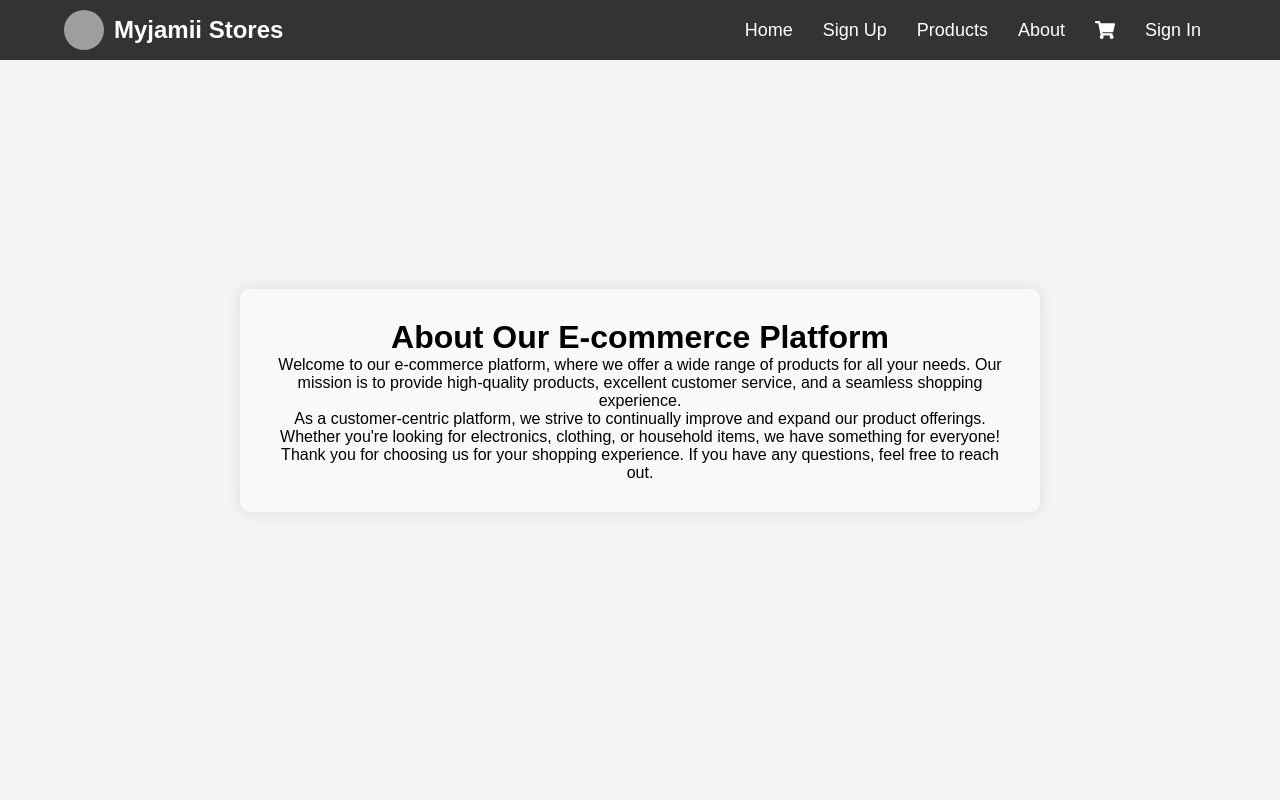
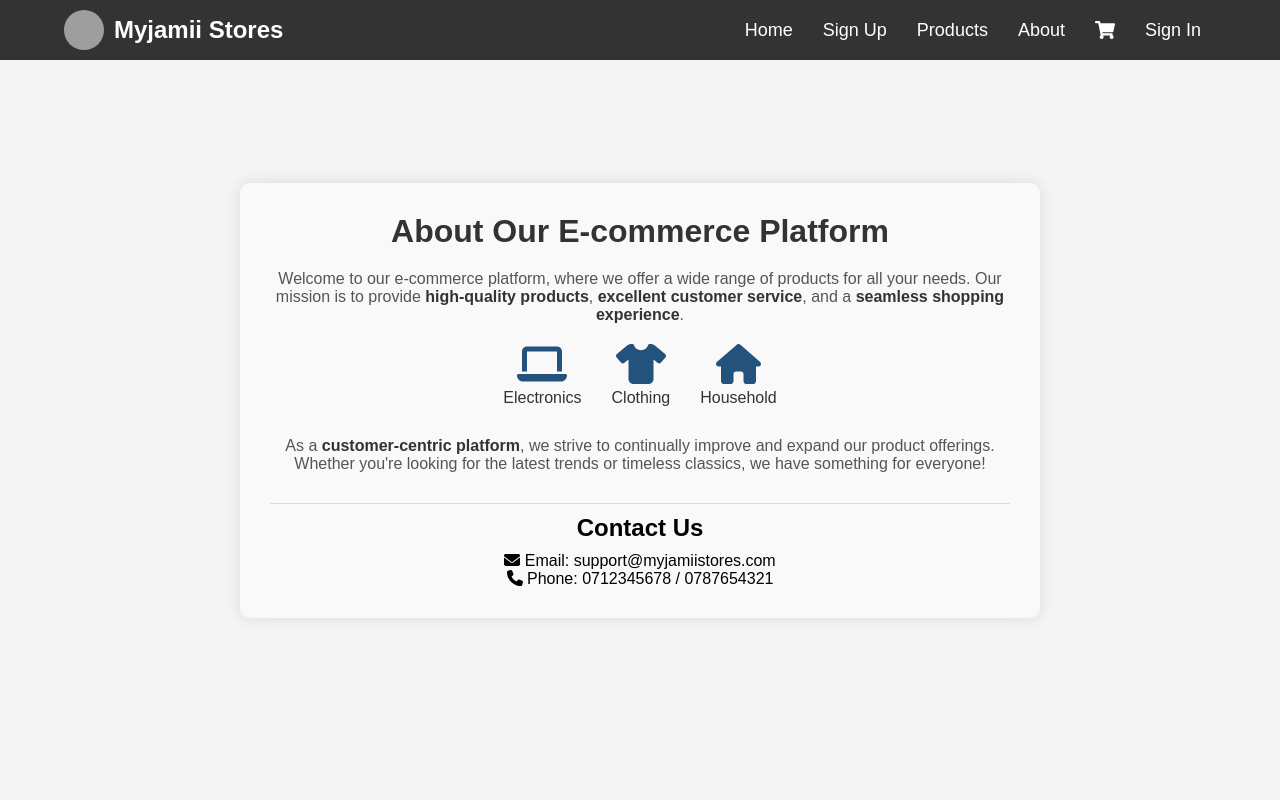
Before and after one commit to kouragita/myjamii-store, a React (Vite) app in the folder client/: page /about in a window 1280 px wide. Shown: the top 800 px of the page. Built offline with nearby package versions, Linux system fonts and the light colour scheme; grey boxes are pictures that could not be loaded.

Commit message:
update the about, footer, home

```diff
--- a/client/package.json
+++ b/client/package.json
@@ -10,6 +10,8 @@
     "preview": "vite preview"
   },
   "dependencies": {
+    "@fortawesome/free-solid-svg-icons": "^6.6.0",
+    "@fortawesome/react-fontawesome": "^0.2.2",
     "axios": "^1.7.7",
     "cors": "^2.8.5",
     "react": "^18.3.1",
--- a/client/src/components/About.jsx
+++ b/client/src/components/About.jsx
@@ -1,21 +1,48 @@
 import React from 'react';
+import { FontAwesomeIcon } from '@fortawesome/react-fontawesome';
+import { faLaptop, faTshirt, faHome, faEnvelope, faPhone } from '@fortawesome/free-solid-svg-icons';
 
 const About = () => {
   return (
     <div style={styles.container}>
       <div style={styles.content}>
-        <h1>About Our E-commerce Platform</h1>
-        <p>
-          Welcome to our e-commerce platform, where we offer a wide range of products for all your needs.
-          Our mission is to provide high-quality products, excellent customer service, and a seamless shopping experience.
-        </p>
-        <p>
-          As a customer-centric platform, we strive to continually improve and expand our product offerings.
-          Whether you're looking for electronics, clothing, or household items, we have something for everyone!
-        </p>
-        <p>
-          Thank you for choosing us for your shopping experience. If you have any questions, feel free to reach out.
-        </p>
+        <h1 style={styles.heading}>About Our E-commerce Platform</h1>
+
+        <div style={styles.section}>
+          <p style={styles.description}>
+            Welcome to our e-commerce platform, where we offer a wide range of products for all your needs.
+            Our mission is to provide <strong style={styles.highlight}>high-quality products</strong>,
+            <strong style={styles.highlight}> excellent customer service</strong>, and a <strong style={styles.highlight}>seamless shopping experience</strong>.
+          </p>
+        </div>
+
+        <div style={styles.iconContainer}>
+          <div style={styles.iconWrapper}>
+            <FontAwesomeIcon icon={faLaptop} style={styles.icon} />
+            <p>Electronics</p>
+          </div>
+          <div style={styles.iconWrapper}>
+            <FontAwesomeIcon icon={faTshirt} style={styles.icon} />
+            <p>Clothing</p>
+          </div>
+          <div style={styles.iconWrapper}>
+            <FontAwesomeIcon icon={faHome} style={styles.icon} />
+            <p>Household</p>
+          </div>
+        </div>
+
+        <div style={styles.section}>
+          <p style={styles.description}>
+            As a <strong style={styles.highlight}>customer-centric platform</strong>, we strive to continually improve and expand our product offerings.
+            Whether you're looking for the latest trends or timeless classics, we have something for everyone!
+          </p>
+        </div>
+
+        <div style={styles.contact}>
+          <h2 style={styles.contactHeading}>Contact Us</h2>
+          <p><FontAwesomeIcon icon={faEnvelope} /> Email: support@myjamiistores.com</p>
+          <p><FontAwesomeIcon icon={faPhone} /> Phone: 0712345678 / 0787654321</p>
+        </div>
       </div>
     </div>
   );
@@ -26,7 +53,7 @@ const styles = {
     display: 'flex',
     justifyContent: 'center',
     alignItems: 'center',
-    height: '100vh',
+    minHeight: '100vh',
     backgroundColor: '#f4f4f4',
     padding: '20px',
   },
@@ -37,6 +64,50 @@ const styles = {
     padding: '30px',
     borderRadius: '10px',
     boxShadow: '0px 0px 15px rgba(0, 0, 0, 0.1)',
+    animation: 'fadeIn 1s ease', // Subtle animation
+  },
+  heading: {
+    fontSize: '2rem',
+    marginBottom: '20px',
+    color: '#333',
+  },
+  section: {
+    marginBottom: '20px',
+  },
+  description: {
+    fontSize: '1rem',
+    color: '#555',
+  },
+  highlight: {
+    color: '#333',
+    fontWeight: 'bold',
+  },
+  iconContainer: {
+    display: 'flex',
+    justifyContent: 'center',
+    gap: '30px',
+    marginTop: '20px',
+    marginBottom: '30px',
+  },
+  iconWrapper: {
+    display: 'flex',
+    flexDirection: 'column',
+    alignItems: 'center',
+    color: '#333',
+  },
+  icon: {
+    fontSize: '40px',
+    color: '#23527c', // Custom color for icons
+    marginBottom: '5px',
+  },
+  contact: {
+    marginTop: '30px',
+    paddingTop: '10px',
+    borderTop: '1px solid #ddd',
+  },
+  contactHeading: {
+    fontSize: '1.5rem',
+    marginBottom: '10px',
   },
 };
 
--- a/client/src/components/Footer.jsx
+++ b/client/src/components/Footer.jsx
@@ -1,5 +1,6 @@
 import React from 'react';
 import { FaFacebook, FaTwitter, FaInstagram, FaApple, FaGooglePlay } from 'react-icons/fa';
+import { Link } from 'react-router-dom'; // Import Link from react-router-dom
 
 const Footer = () => {
     return (
@@ -22,7 +23,7 @@ const Footer = () => {
                 {/* Column 2: About */}
                 <div style={columnStyle}>
                     <h3 style={columnHeaderStyle}>About Us</h3>
-                    <p style={linkStyle}>About Us</p>
+                    <Link to="/about" style={linkStyle}>About Us</Link>
                     <p style={linkStyle}>Careers</p>
                     <p style={linkStyle}>Blog</p>
                 </div>
@@ -91,6 +92,7 @@ const linkStyle = {
     fontSize: '14px',
     color: '#ccc',
     marginBottom: '10px',
+    textDecoration: 'none',
 };
 
 const iconStyle = {
--- a/client/src/components/Home.jsx
+++ b/client/src/components/Home.jsx
@@ -1,15 +1,46 @@
 import React from 'react';
 import { useNavigate } from 'react-router-dom';
+import 'react-responsive-carousel/lib/styles/carousel.min.css';
+import { Carousel } from 'react-responsive-carousel';
 
 function HomePage() {
   const navigate = useNavigate();
 
+  const images = [
+    { src: 'https://encrypted-tbn0.gstatic.com/images?q=tbn:ANd9GcTGMsreLavs85BsvcYp7ctra4eumvdwSBckzg&s', label: 'Fresh Vegetables' },
+    { src: 'https://encrypted-tbn0.gstatic.com/images?q=tbn:ANd9GcQj_cZqXxf__rfB4QP9TTsS1e8UOEKSMDD2ag&s', label: 'Latest Electronics' },
+    { src: 'https://encrypted-tbn0.gstatic.com/images?q=tbn:ANd9GcR6XeRBIxFpQoX1_Dqj40LdAoN4UGblgST3NQ&s', label: 'Luxury Cars' },
+    { src: 'https://encrypted-tbn0.gstatic.com/images?q=tbn:ANd9GcQ5V079hXIUDpXy0uv5OGGqSmRDfzagPDiM5Q&s', label: 'Premium Yachts' },
+    { src: 'https://encrypted-tbn0.gstatic.com/images?q=tbn:ANd9GcTvExeTfP4lCyLOotK6QTLzbN6xBsab2j2qow&s', label: 'Private Planes' },
+    { src: 'https://encrypted-tbn0.gstatic.com/images?q=tbn:ANd9GcTJdYZT0bJZnSg8Q6oUGfaGe15-EYLjE5LneQ&s', label: 'Delicious Snacks' },
+  ];
+
   return (
     <div style={styles.container}>
+      <div style={styles.carouselContainer}>
+        <Carousel
+          autoPlay
+          infiniteLoop
+          showThumbs={false}
+          showStatus={false}
+          interval={4000}
+          dynamicHeight
+          showArrows // Enable arrows for manual navigation
+        >
+          {images.map((image, index) => (
+            <div key={index} style={styles.slide}>
+              <img src={image.src} alt={image.label} style={styles.image} />
+              <div style={styles.overlay}>
+                <h1 style={styles.fadeIn}>Welcome to MyJamii Stores</h1>
+                <p style={styles.fadeIn}>{image.label}</p>
+              </div>
+            </div>
+          ))}
+        </Carousel>
+      </div>
       <div style={styles.content}>
-        <h1>Welcome to MyJamii Stores</h1>
-        <p>We're excited to have you here! Explore our vast selection of unique products crafted just for you.<br></br> Whether you're looking for the latest trends, timeless classics, or special gifts, we have something for everyone.</p>
-        <p>Thank you for choosing us😊. Happy shopping!</p>
+        <p>We're excited to have you here! Explore our vast selection of unique products crafted just for you. Whether you're looking for the latest trends, timeless classics, or special gifts, we have something for everyone.</p>
+        <p>Thank you for choosing us 😊. Happy shopping!</p>
         <div style={styles.buttonContainer}>
           <button style={styles.button} onClick={() => navigate('/products')}>Shop Now</button>
           <button style={styles.button} onClick={() => navigate('/about')}>Learn More</button>
@@ -22,11 +53,48 @@ function HomePage() {
 const styles = {
   container: {
     display: 'flex',
+    flexDirection: 'column',
+    alignItems: 'center',
+    backgroundColor: '#f4f4f4',
+    padding: '20px',
+  },
+  carouselContainer: {
+    width: '100%',
+    maxWidth: '1000px',
+    marginBottom: '30px',
+    borderRadius: '10px',
+    overflow: 'hidden',
+    boxShadow: '0 0 15px rgba(0, 0, 0, 0.2)',
+  },
+  slide: {
+    position: 'relative',
+  },
+  image: {
+    width: '100%',
+    height: '400px',
+    objectFit: 'cover',
+  },
+  overlay: {
+    position: 'absolute',
+    top: 0,
+    left: 0,
+    width: '100%',
+    height: '100%',
+    background: 'linear-gradient(to bottom, rgba(0, 0, 0, 0) 0%, rgba(0, 0, 0, 0.5) 100%)',
+    color: '#fff',
+    display: 'flex',
+    flexDirection: 'column',
     justifyContent: 'center',
     alignItems: 'center',
-    height: '100vh',
-    backgroundColor: '#f4f4f4',
-    padding: '20px',
+    fontSize: '24px',
+    animation: 'fadeIn 1.5s ease-in-out',
+  },
+  fadeIn: {
+    animation: 'fadeIn 1.5s ease-in-out',
+  },
+  '@keyframes fadeIn': {
+    from: { opacity: 0 },
+    to: { opacity: 1 },
   },
   content: {
     textAlign: 'center',
@@ -35,6 +103,7 @@ const styles = {
     padding: '30px',
     borderRadius: '10px',
     boxShadow: '0px 0px 15px rgba(0, 0, 0, 0.1)',
+    fontSize: '18px',
   },
   buttonContainer: {
     marginTop: '20px',
@@ -50,10 +119,11 @@ const styles = {
     fontSize: '16px',
     cursor: 'pointer',
     borderRadius: '5px',
-    transition: 'background-color 0.2s ease',
+    transition: 'background-color 0.2s ease, transform 0.2s ease',
   },
   buttonHover: {
-    backgroundColor: '#23527c',
+    backgroundColor: '#555',
+    transform: 'scale(1.05)',
   },
 };
 
```
Also changed, not shown: 1 other file (tests, documents, lock files or other folders).
